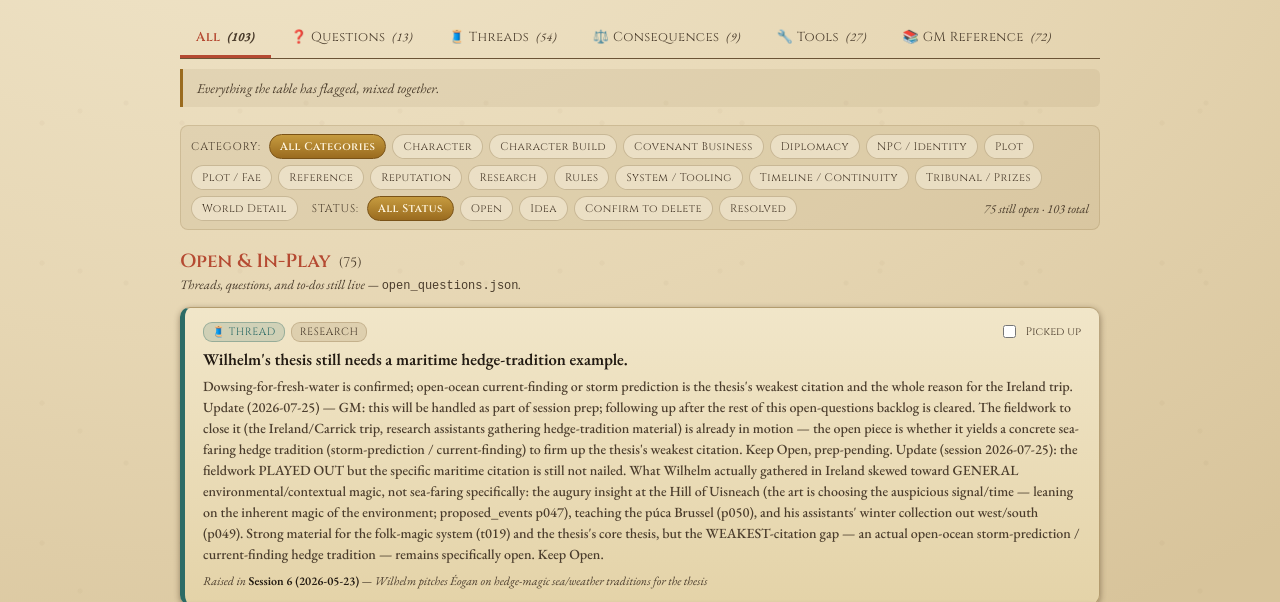
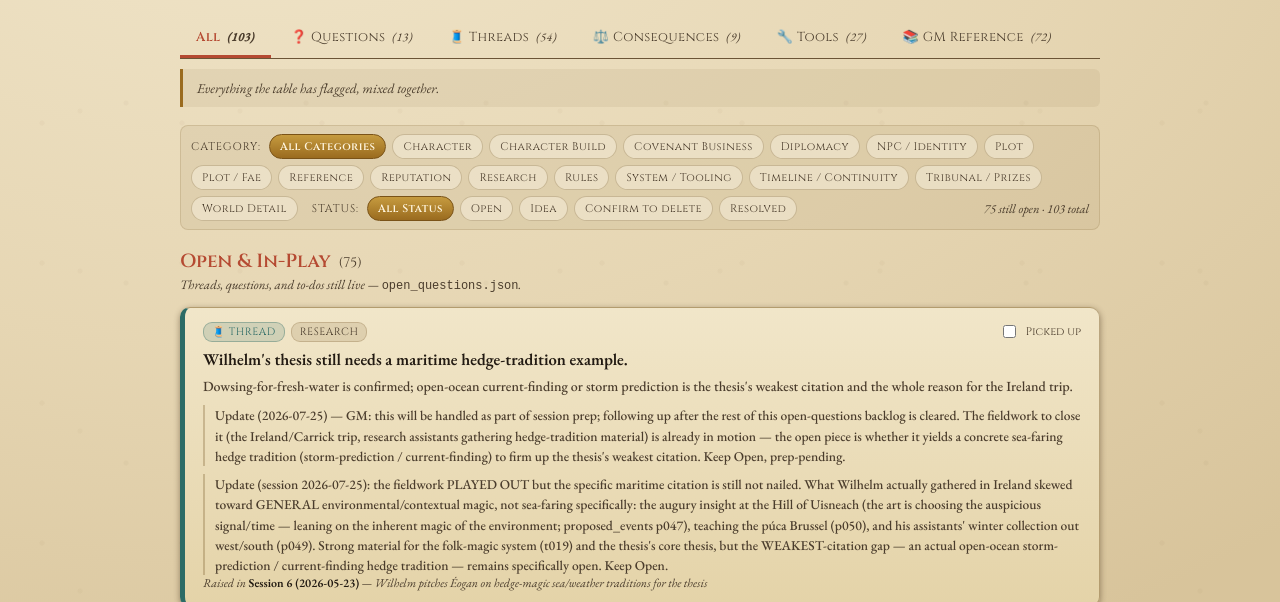
Before and after one commit to sortilege-inc/sjorseidr, a plain HTML site: page open_questions.html in a window 1280 px wide. Shown: the part 185-787 px from the top of the page. Drawn offline with nearby package versions, Linux system fonts and the light colour scheme; a web font is replaced by a local one.

Commit message:
Fix Open Questions readability — render context paragraphs
Context strings carry real \n\n paragraph breaks, but the renderer
dropped each whole string into one <p>, where HTML collapses newlines
to spaces — so multi-paragraph items (numbered slates, running "Update
(…)" histories) rendered as a single wall of text. Split context on
blank lines into separate paragraphs, convert single newlines to <br>,
and give "Update/[TAG]/GM note" blocks a subtle left rule so an item's
history reads as distinct beats.

Co-Authored-By: Claude Opus 4.8 <noreply@anthropic.com>

```diff
--- a/open_questions.html
+++ b/open_questions.html
@@ -98,6 +98,9 @@ h1{font-family:'Cinzel',serif;font-weight:600;font-size:clamp(22px,4vw,30px);col
 .qtag.status-idea{background:rgba(154,107,31,.2);color:var(--gold);border:1px solid rgba(154,107,31,.5);font-weight:600}
 .qquestion{font-weight:600;font-size:16.5px;line-height:1.35;margin:0 0 6px}
 .qcontext{font-size:14px;line-height:1.5;color:var(--ink-soft);margin:0 0 8px}
+.qcontext:last-of-type{margin-bottom:0}
+.qcontext.qupdate{padding-left:10px;border-left:2px solid rgba(120,90,40,.3);
+  font-size:13.5px;color:var(--ink-soft)}
 .qmeta{font-size:12px;color:var(--ink-soft);font-style:italic}
 .qmeta b{font-style:normal;color:var(--ink)}
 
@@ -315,13 +318,26 @@ function qCard(q){
       </div>
     </div>
     <p class="qquestion">${esc(q.title)}</p>
-    <p class="qcontext">${esc(q.context)}</p>
+    ${contextHtml(q.context)}
     ${q.dossier ? dossierHtml(q.dossier) : ''}
     <div class="qmeta">Raised in <b>${esc(q.raised_in)}</b> — <i>${esc(q.raised_event)}</i></div>
     <div class="qanswer-box" style="${resolved?'':'display:none'}">
       <textarea placeholder="Resolution / GM ruling…">${esc(q.resolution||'')}</textarea>
     </div>
   </div>`;
+}
+
+// Context strings carry real \n\n paragraph breaks (and occasional single \n);
+// a single <p> collapses them to spaces, so split into paragraphs here. Blocks
+// that open with "Update (…)" or "[TAG …]" get a subtle left rule so the
+// running history of an item reads as distinct beats rather than a wall.
+function contextHtml(text){
+  const paras = esc(text).split(/\n\s*\n/).map(p=>p.trim()).filter(Boolean);
+  if(!paras.length) return '';
+  return paras.map(p=>{
+    const isUpdate = /^(Update\b|\[|Intel note\b|GM (note|prep)\b)/.test(p);
+    return `<p class="qcontext${isUpdate?' qupdate':''}">${p.replace(/\n/g,'<br>')}</p>`;
+  }).join('');
 }
 
 function dossierHtml(d){
```
